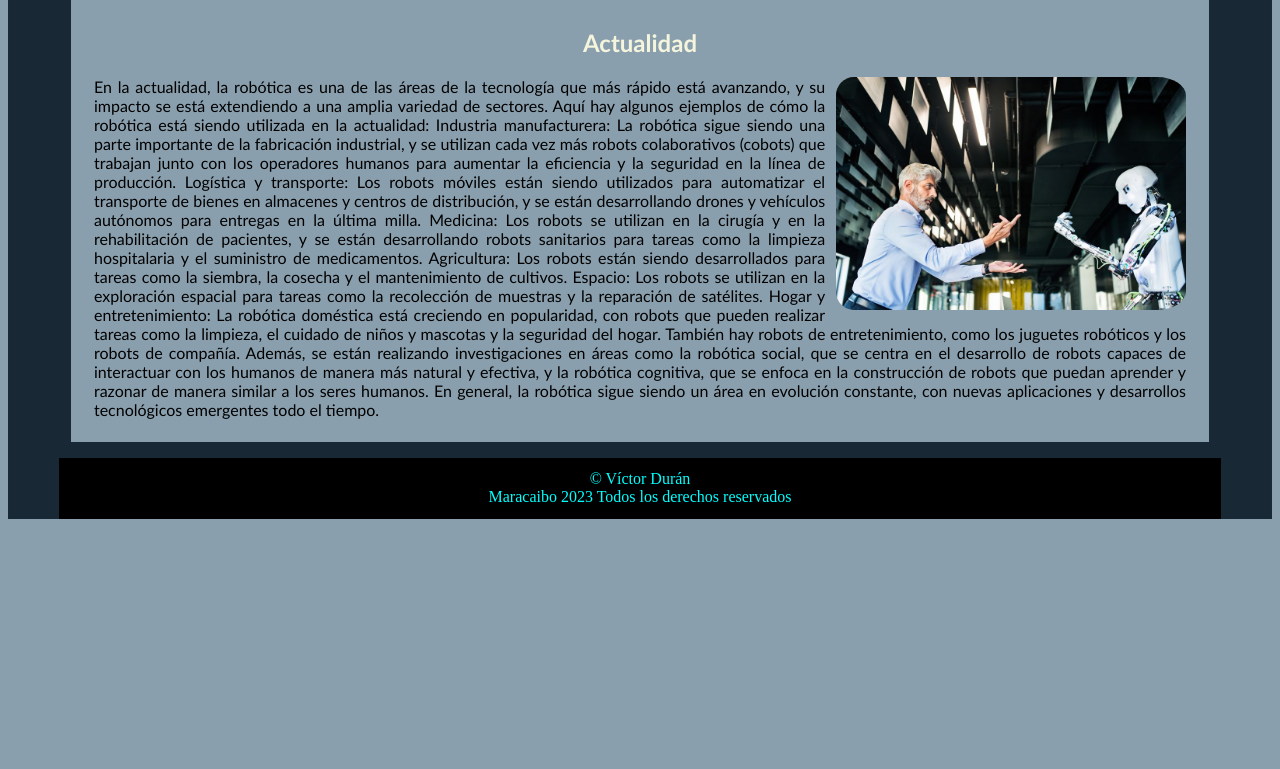
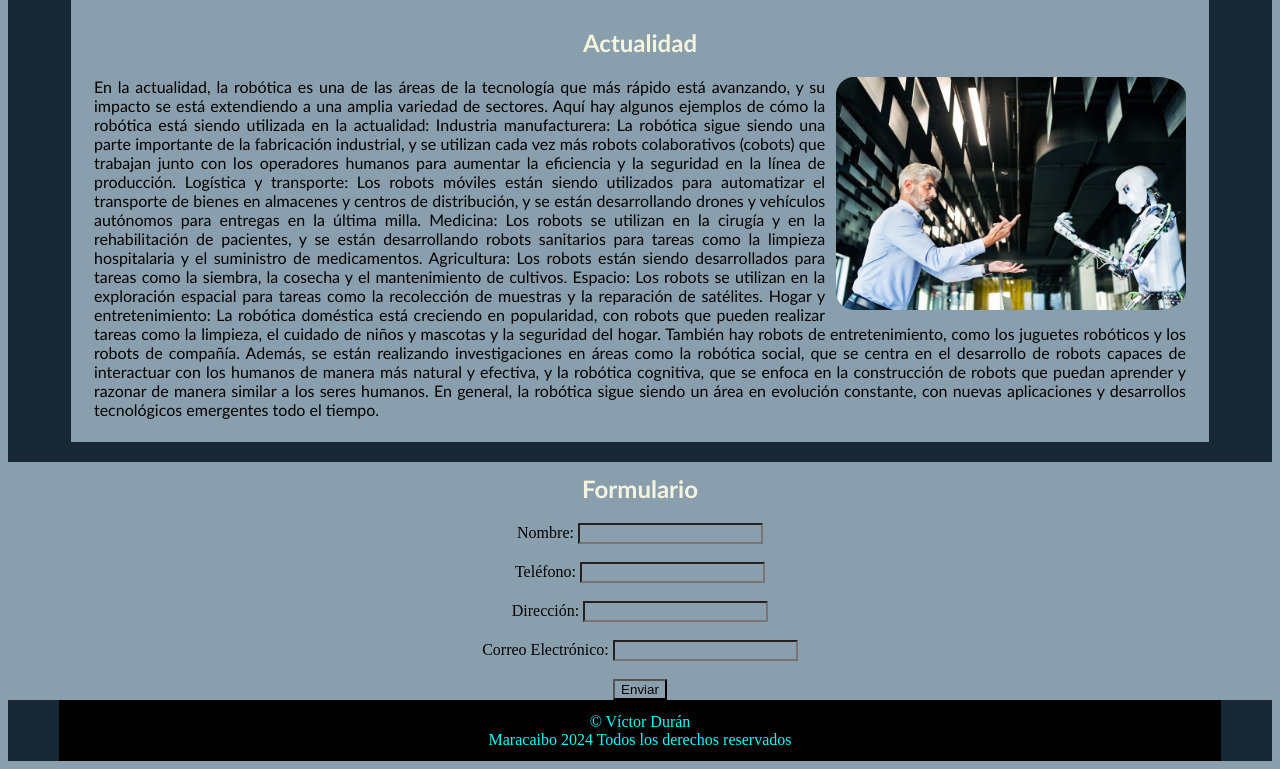
Before and after one commit to Gduranv/ejercicio2, a plain HTML site: page index.html in a window 1280 px wide. Shown: the part 1118-1887 px from the top of the page. Before the commit the page ends 1645 px from the top, so only its background shows below. Drawn offline with Linux system fonts and the light colour scheme.

Commit message:
Update index.html

```diff
--- a/index.html
+++ b/index.html
@@ -6,6 +6,7 @@
     <meta name="viewport" content="width=device-width, initial-scale=1.0">
     <title>Robótica</title>
     <link rel="stylesheet" href="assets/css/styles.css">
+    <link rel="shortcut icon" type="image/x-icon" href="assets/img/favicon-32x32(1).png">
 </head>
 <header>
 
@@ -100,8 +101,36 @@
 
         </div>
 
+<div id="formulario">
+<script>
+        window.addEventListener('DOMContentLoaded', function() {
+        var formContainer = document.getElementById('formulario');
+  var formHTML = `
+    <h2>Formulario</h2>
+    <form>
+      <label for="nombre">Nombre:</label>
+      <input type="text" id="nombre" name="nombre" required><br><br>
+
+      <label for="telefono">Teléfono:</label>
+      <input type="tel" id="telefono" name="telefono" required><br><br>
+
+      <label for="direccion">Dirección:</label>
+      <input type="text" id="direccion" name="direccion" required><br><br>
+
+      <label for="correo">Correo Electrónico:</label>
+      <input type="email" id="correo" name="correo" required><br><br>
+
+      <input type="submit" value="Enviar">
+    </form>
+  `;
+  formContainer.innerHTML = formHTML;
+formContainer.style.textAlign = 'center';
+  formContainer.style.margin = '0 auto';
+});
+</script>
+</div>
         <footer>
-            &copy; Víctor Durán <br> Maracaibo 2023 Todos los derechos reservados
+            &copy; Víctor Durán <br> Maracaibo 2024 Todos los derechos reservados
         </footer>
 
     </div>
```
